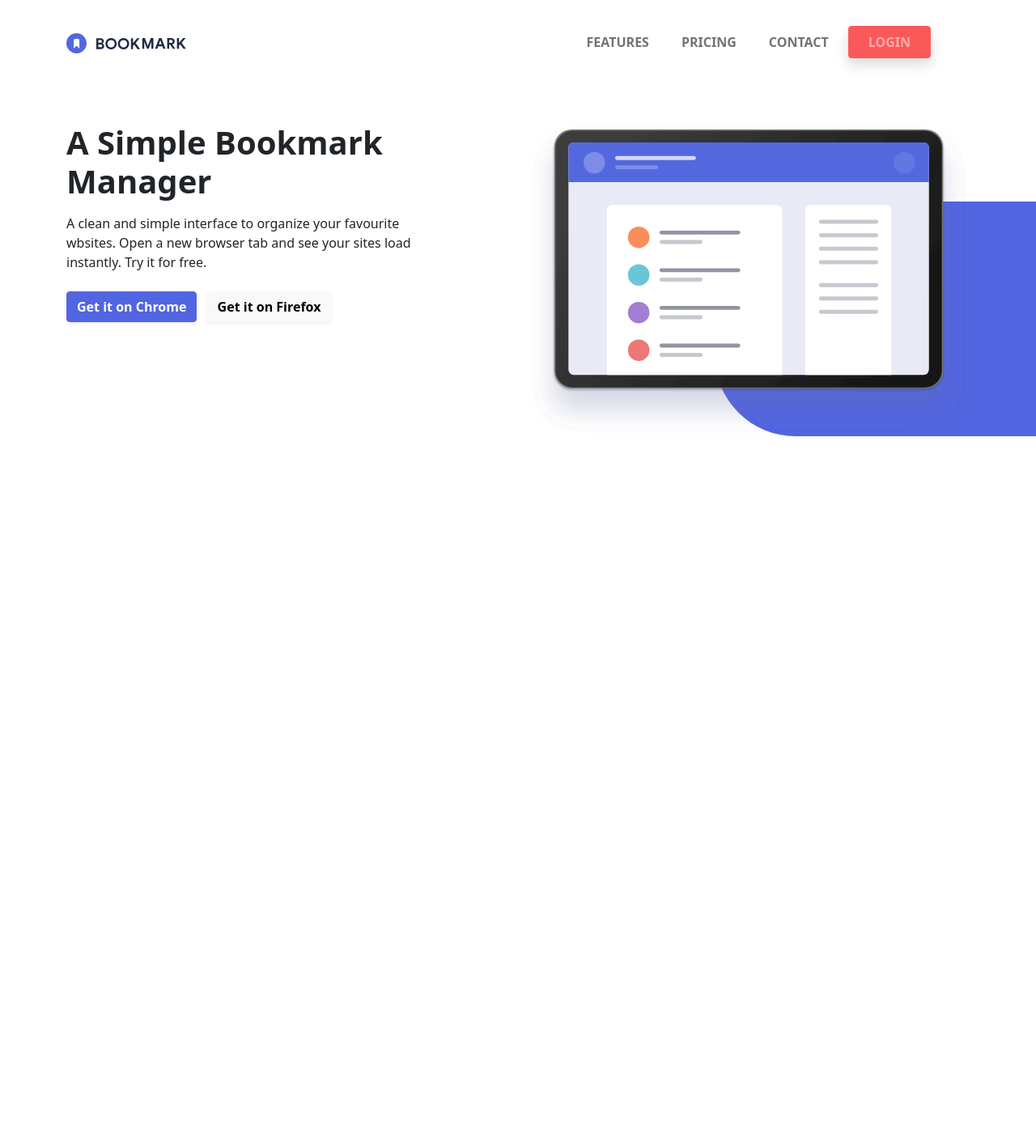
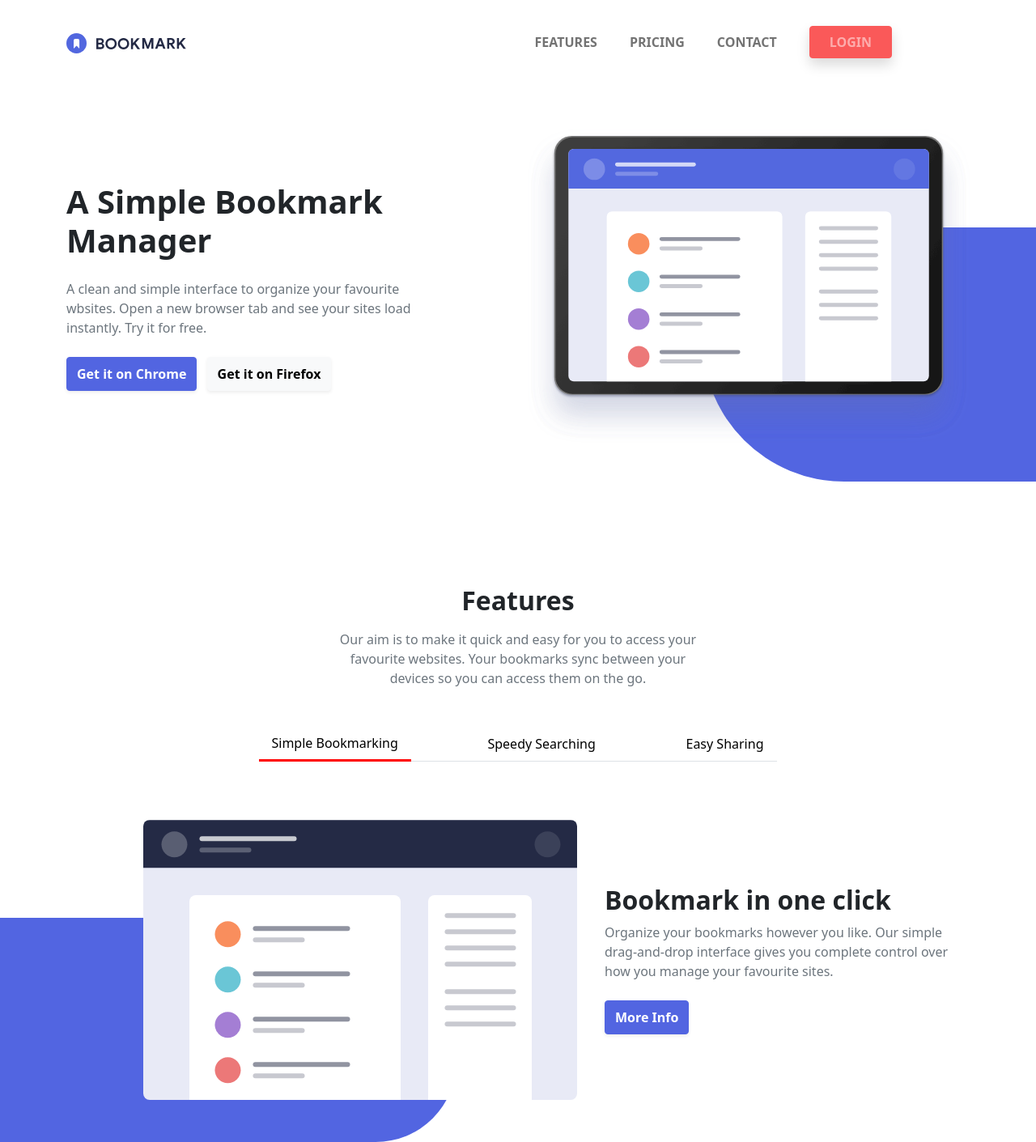
Before and after one commit to maricherni/S2.Bootstrap-Sass, a website: page index.html in a window 1280 px wide. Shown: the top 1411 px of the page at 81% size. Before the commit the page ends 800 px from the top, so only its background shows below. Drawn offline with nearby package versions, Linux system fonts and the light colour scheme.

Commit message:
Exercici 2

```diff
--- a/index.html
+++ b/index.html
@@ -8,12 +8,13 @@
     <title>Bootstrap & SASS</title>
 </head>
 <body>
+  <header>
     <!-- NAVIGATION BAR -->
-    <nav class="navbar navbar-expand-md navbar-light bg-white fixed-top position-relative">
+    <nav class="navbar navbar-expand-md navbar-light bg-white fixed-top mb-5">
         <div class="container mt-4 mb-4">
           <!-- Brand -->
           <a class="navbar-brand" href="#">
-              <img src="./Imagenes/logo-bookmark.svg" alt="Logo Bookmark">
+              <img src="./Imagenes/logo-bookmark.svg" class="img-fluid" alt="Logo Bookmark">
           </a>
           <button class="navbar-toggler" type="image" data-bs-toggle="collapse" data-bs-target="#navbarSupportedContent" aria-controls="navbarSupportedContent" aria-expanded="false" aria-label="Toggle navigation">
             <span class="navbar-toggler-icon"></span>
@@ -28,33 +29,116 @@
                 <a class="nav-link fs-6 fw-bold" href="#">PRICING</a>
               </li>
               </li>
-              <li class="nav-item ms-4">
+              <li class="nav-item ms-4 me-3">
                 <a class="nav-link fs-6 fw-bold" href="#">CONTACT</a>
               </li>
               <!-- Login button -->
-              <button type="button" class="btn btn-secondary text-white-50 fs-6 fw-bold ps-4 pe-4 ms-3 shadow">LOGIN</button>
+              <button type="button" class="btn btn-secondary text-white-50 fs-6 fw-bold ps-4 pe-4 ms-3 me-5 shadow">LOGIN</button>
             </ul>
           </div>
         </div>
     </nav>
+  </header>
     <!-- CONTENT -->
     <div class="container my-5">
         <div class="row">
-            <!-- Texto y botones izquierda -->
-            <div class="col-12 col-md-5">
-                <h1 class="fw-bold mb-3">A Simple Bookmark Manager</h1>
-                <p class="mb-4">A clean and simple interface to organize your favourite wbsites. Open a new browser tab and see your sites load instantly. Try it for free.</p>
-                <button type="button" class="btn btn-primary me-2 shadow-sm fw-bold">Get it on Chrome</button>
-                <button type="button" class="btn btn-light shadow-sm fw-bold">Get it on Firefox</button>
+            <!-- Izquierda: Eslogan, descripción y botones -->
+            <div class="col-12 col-md-5 my-auto">
+                <h1 class="fw-bold mb-4">A Simple Bookmark Manager</h1>
+                <p class="mb-4 text-muted">A clean and simple interface to organize your favourite <br>wbsites. Open a new browser tab and see your sites load <br>instantly. Try it for free.</p>
+                <button type="button" class="btn btn-primary me-2 shadow-sm fw-bold pt-2 pb-2">Get it on Chrome</button>
+                <button type="button" class="btn btn-light shadow-sm fw-bold pt-2 pb-2">Get it on Firefox</button>
             </div>
-              <!-- Imagen derecha + shape fondo lila -->
+              <!-- Derecha: shape fondo lila + imagen -->
               <div class="col-12 col-md-6 ms-auto position-relative">
                 <div id="shape" class="position-absolute"></div>
-                  <div><img src="./Imagenes/illustration-hero.svg" class="img-fluid" alt=""></div>
+                  <div><img src="./Imagenes/illustration-hero.svg" class="img-fluid my-5" alt=""></div>
               </div>
-
         </div>
     </div>
+
+ <!-- FEATURES -->
+ <div class="container my-4">
+  <div class="row justify-content-center">
+    <div class="col-12 col-sm-7">
+      <!-- Título y texto features -->
+      <div id="features">
+        <h2 class="fw-bold mb-3 text-center">Features</h2>
+        <p class="text-muted text-center px-5 mx-5 mt-2 mb-5">Our aim is to make it quick and easy for you to access your favourite websites. Your bookmarks sync between your devices so you can access them on the go.</p>
+      </div>
+      <!-- TABS -->
+      <ul class="nav nav-tabs justify-content-between" id="features-tabs" role="tablist">
+        <li class="nav-item" role="presentation">
+          <button class="nav-link text-black active" id="simple-tab" data-bs-toggle="tab" data-bs-target="#simple" type="button" role="tab" aria-controls="simple" aria-selected="true">Simple Bookmarking</button>
+        </li>
+        <li class="nav-item" role="presentation">
+          <button class="nav-link text-black" id="speedy-tab" data-bs-toggle="tab" data-bs-target="#speedy" type="button" role="tab" aria-controls="speedy" aria-selected="false">Speedy Searching</button>
+        </li>
+        <li class="nav-item" role="presentation">
+          <button class="nav-link text-black" id="easy-tab" data-bs-toggle="tab" data-bs-target="#easy" type="button" role="tab" aria-controls="easy" aria-selected="false">Easy Sharing</button>
+        </li>
+      </ul>
+      </div>
+    </div>
+  </div>
+</div>
+<!-- Contenido TABS -->
+<div class="tab-content">
+  <!-- TAB Simple Bookmarking -->
+  <div class="tab-pane fade show active" id="simple" role="tabpanel" aria-labelledby="simple-tab">
+    <div class="container">
+      <div class="row">
+        <!-- Izquierda: shape fondo lila + imagen -->
+        <div class="col-12 col-md-6 ms-auto position-relative my-5">
+          <div id="shape-1" class="position-absolute"></div>
+          <div id="image"><img src="./Imagenes/illustration-features-tab-1.svg" class="img-fluid" alt=""></div>
+        </div>
+        <!-- Derecha: Eslogan, descripción y botones -->
+        <div class="col-12 col-md-5 my-auto">
+            <h2 class="fw-bold">Bookmark in one click</h2>
+            <p class="mb-4 text-muted">Organize your bookmarks however you like. Our simple drag-and-drop interface gives you complete control over how you manage your favourite sites.</p>
+            <button type="button" class="btn btn-primary me-2 shadow-sm fw-bold pt-2 pb-2">More Info</button>
+        </div>
+      </div>
+    </div>
+  </div>
+  <!-- TAB Speedy Searching -->
+  <div class="tab-pane fade" id="speedy" role="tabpanel" aria-labelledby="speedy-tab">
+    <div class="container">
+      <div class="row">
+        <!-- Izquierda: shape fondo lila + imagen -->
+        <div class="col-12 col-md-6 ms-auto position-relative my-5 ">
+          <div id="shape-2" class="position-absolute"></div>
+          <div id="image"><img src="./Imagenes/illustration-features-tab-2.svg" class="img-fluid" alt=""></div>
+        </div>
+        <!-- Derecha: Eslogan, descripción y botones -->
+        <div class="col-12 col-md-5 my-auto">
+          <h2 class="fw-bold">Speedy Searching</h2>
+          <p class="mb-4 text-muted">Lorem ipsum dolor sit amet consectetur adipisicing elit. Rem mollitia ipsam suscipit ullam quod recusandae iusto optio vero porro, accusantium fugiat nesciunt impedit debitis! Dolorum reprehenderit iste fuga officiis cumque?</p>
+          <button type="button" class="btn btn-primary me-2 shadow-sm fw-bold pt-2 pb-2">More Info</button>
+        </div>
+      </div>
+    </div>
+  </div>
+  <!-- TAB Easy Sharing -->
+  <div class="tab-pane fade" id="easy" role="tabpanel" aria-labelledby="easy-tab">
+    <div class="container">
+      <div class="row">
+        <!-- Izquierda: shape fondo lila + imagen -->
+        <div class="col-12 col-md-6 ms-auto position-relative my-5">
+          <div id="shape-3" class="position-absolute"></div>
+          <div id="image"><img src="./Imagenes/illustration-features-tab-3.svg" class="img-fluid" alt=""></div>
+        </div>
+         <!-- Derecha: Eslogan, descripción y botones -->
+         <div class="col-12 col-md-5 my-auto">
+          <h2 class="fw-bold">Easy Sharing</h2>
+          <p class="mb-4 text-muted">Lorem ipsum dolor sit amet consectetur adipisicing elit. Assumenda doloribus explicabo temporibus perferendis totam repudiandae aliquam deleniti voluptatibus? Saepe in officiis iure nihil sint! Iste soluta vitae aperiam nobis quibusdam.</p>
+          <button type="button" class="btn btn-primary me-2 shadow-sm fw-bold pt-2 pb-2">More Info</button>
+        </div>
+      </div>
+    </div>
+  </div>
+
 
 
 
--- a/main.scss
+++ b/main.scss
@@ -2,15 +2,57 @@
 $primary: #5265E1;
 $secondary: #FA5959;
 
+header {
+  margin-bottom: 7rem;
+}
+
 #shape {
-    height: 75%;
-    width: 75%;
-    background-color: #5265E1;
-    border-radius: 100px 0 0 100px;
-    z-index: -1;
-    bottom: 0;
-    right: -100px;
-  }
+  height: 65%;
+  width: 80%;
+  background-color: #5265E1;
+  border-radius: 0 0 0 175px;
+  z-index: -1;
+  bottom: 0;
+  right: -20%;
+}
 
+#shape-1 {
+  height: 80%;
+  width: 100%;
+  background-color: #5265E1;
+  border-radius: 0 0 100px 0;
+  z-index: -1;
+  bottom: -15%;
+  left: -30%;
+}
+#shape-2 {
+  height: 75%;
+  width: 85%;
+  background-color: #5265E1;
+  border-radius: 0 0 100px 0;
+  z-index: -1;
+  bottom: -10%;
+  left: -30%;
+}
+#shape-3 {
+  height: 75%;
+  width: 80%;
+  background-color: #5265E1;
+  border-radius: 0 0 100px 0;
+  z-index: -1;
+  bottom: -15%;
+  left: -30%;
+}
+
+#features {
+  margin: 5rem 0 1rem 0;
+}
+
+#features-tabs .active {
+  border-bottom: solid 0.2rem red;
+  border-top: none;
+  border-right: none;
+  border-left: none;
+}
 
 @import "./node_modules/bootstrap/scss/bootstrap.scss"
```
Also changed, not shown: main.css, 1 other file.
